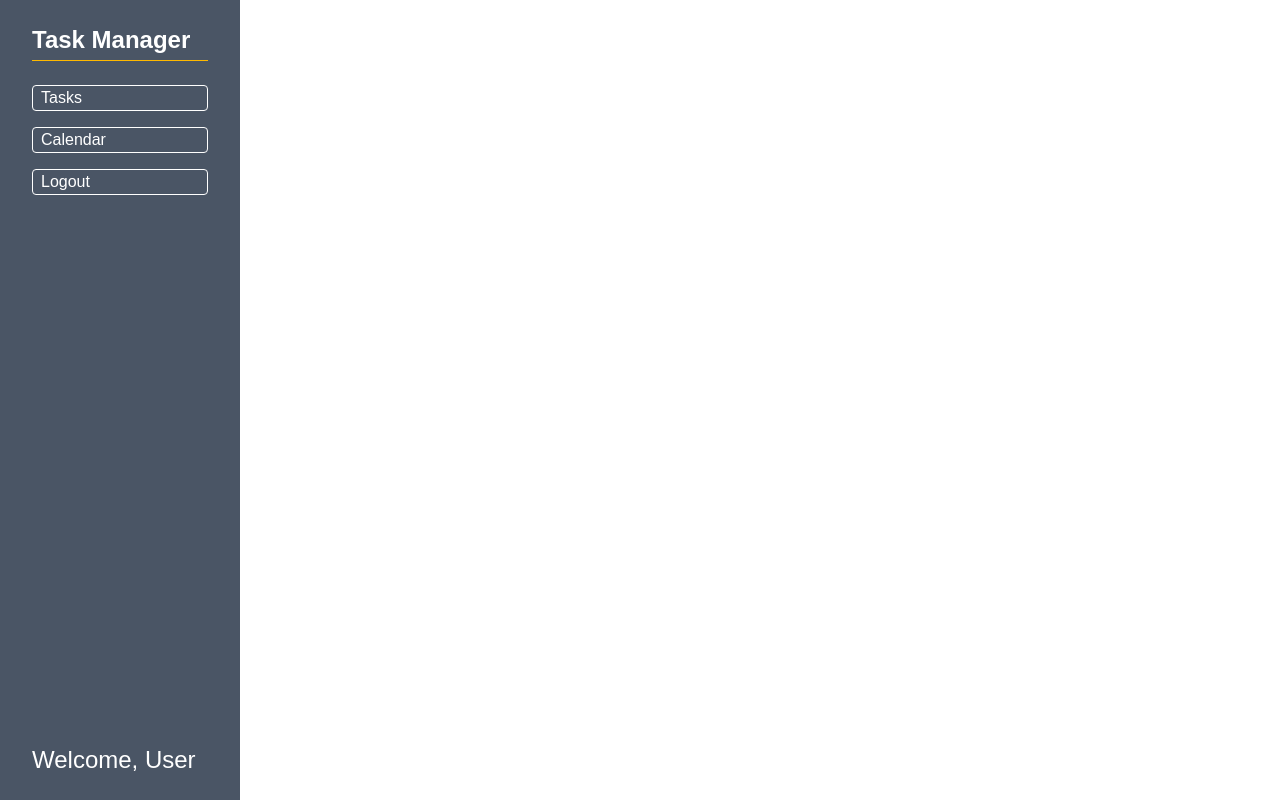
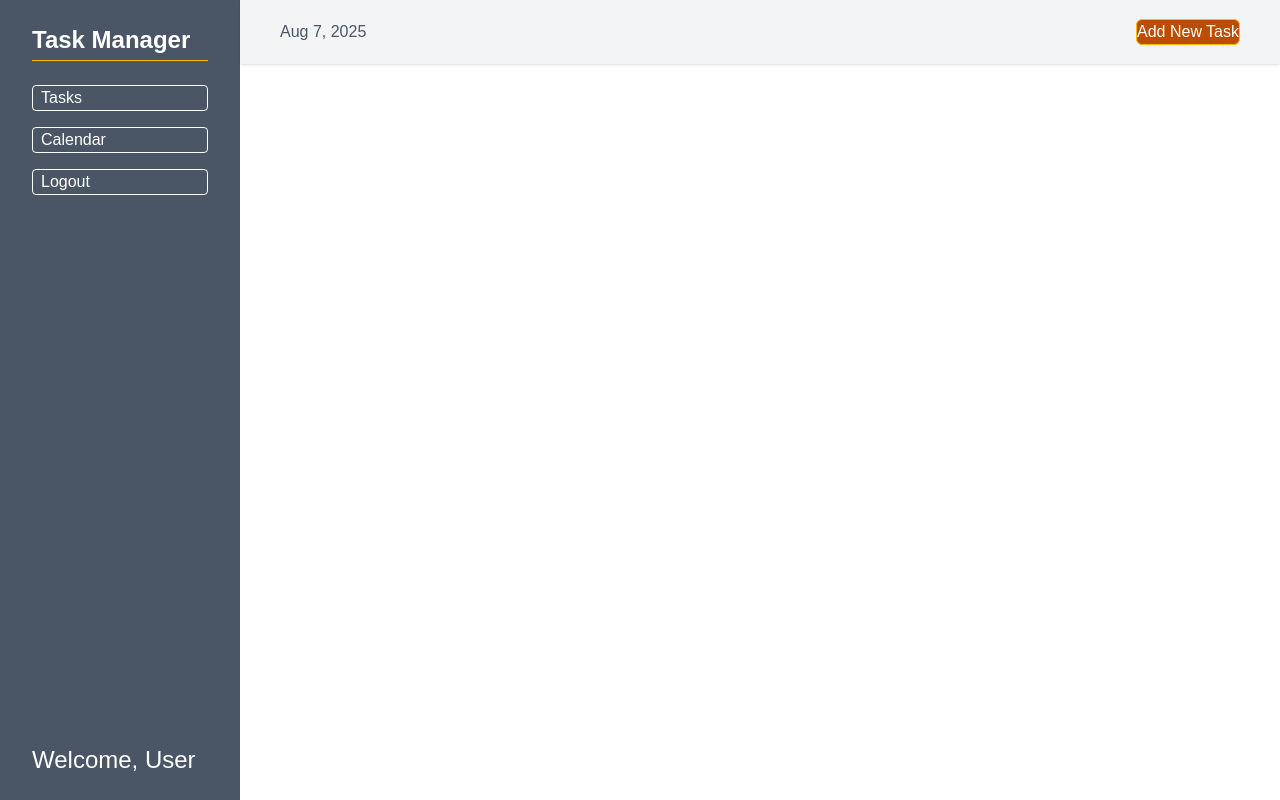
Before and after one commit to Michael-Riv/web-task-manager, a Next.js app in the folder frontend/: page / in a window 1280 px wide. Built offline with nearby package versions, Linux system fonts and the light colour scheme.

Commit message:
Update:
Finish top navigation bar for home page

```diff
--- a/frontend/src/app/page.js
+++ b/frontend/src/app/page.js
@@ -1,10 +1,21 @@
 'use client';
 import Image from "next/image";
 import SideBarNav from "@/components/navBars/side";
+import TopBarNav from "@/components/navBars/top";
 export default function Home() {
   return (
-    <div>
-      <SideBarNav/>
+    <div className="flex h-screen" >
+      <div className="w-60">
+        <SideBarNav/>
+      </div>
+
+      <div className="flex flex-col flex-1">
+        <TopBarNav/>
+
+        <main>
+
+        </main>
+      </div>
 
     </div>
   );
--- a/frontend/src/components/navBars/top.jsx
+++ b/frontend/src/components/navBars/top.jsx
@@ -0,0 +1,23 @@
+'use client';
+import { useEffect,useState } from "react";
+import NewTaskButton from "../buttons/newTask";
+export default function TopBarNav(){
+    const [date,setDate]=useState('');
+
+    useEffect(()=>{
+        const today= new Date();
+        const option={year:'numeric',month:'short',day:'numeric'};
+        setDate(today.toLocaleDateString('en-US',option));
+
+
+    },[]);
+
+
+    return(
+        <div className="flex items-center justify-between bg-gray-100 w-full shadow h-16 px-10">
+            <span className="text-gray-600 font-medium ">{date} </span>
+            <NewTaskButton/>
+        </div>
+
+    );
+}
```
